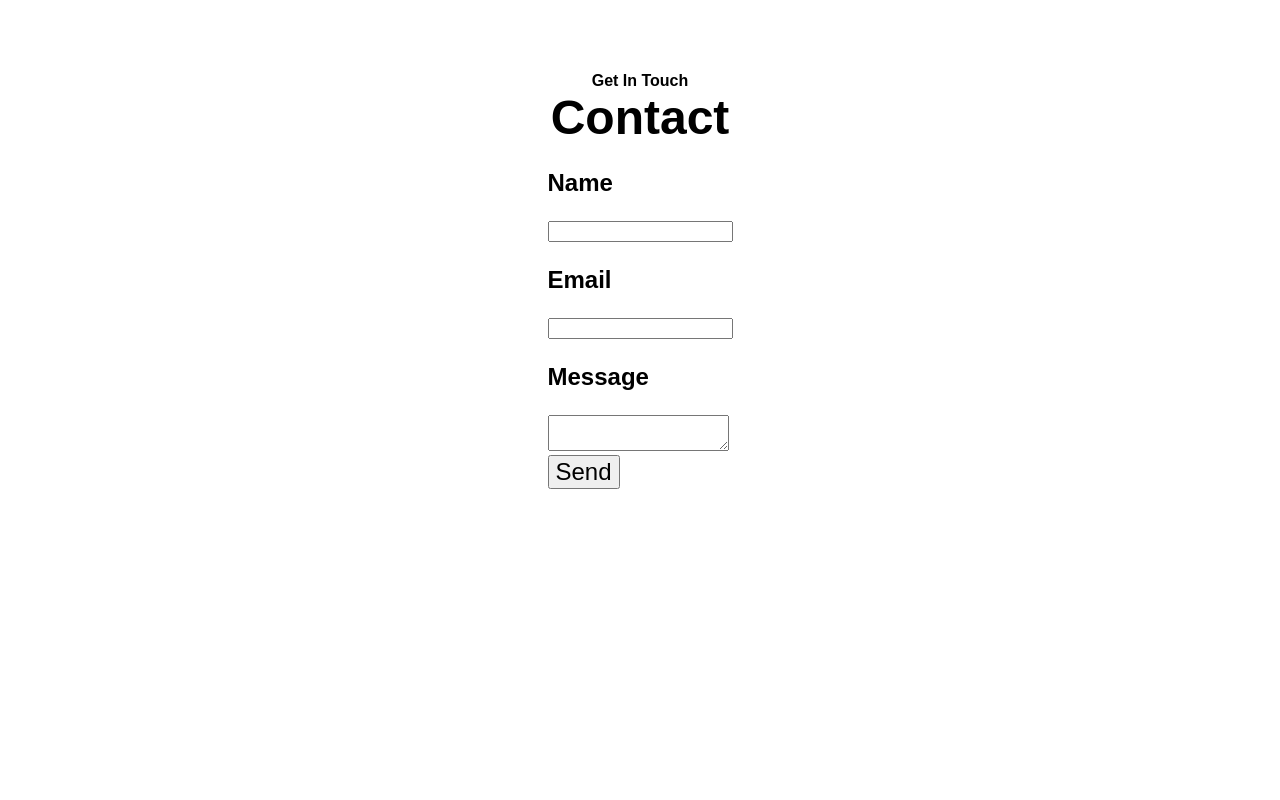
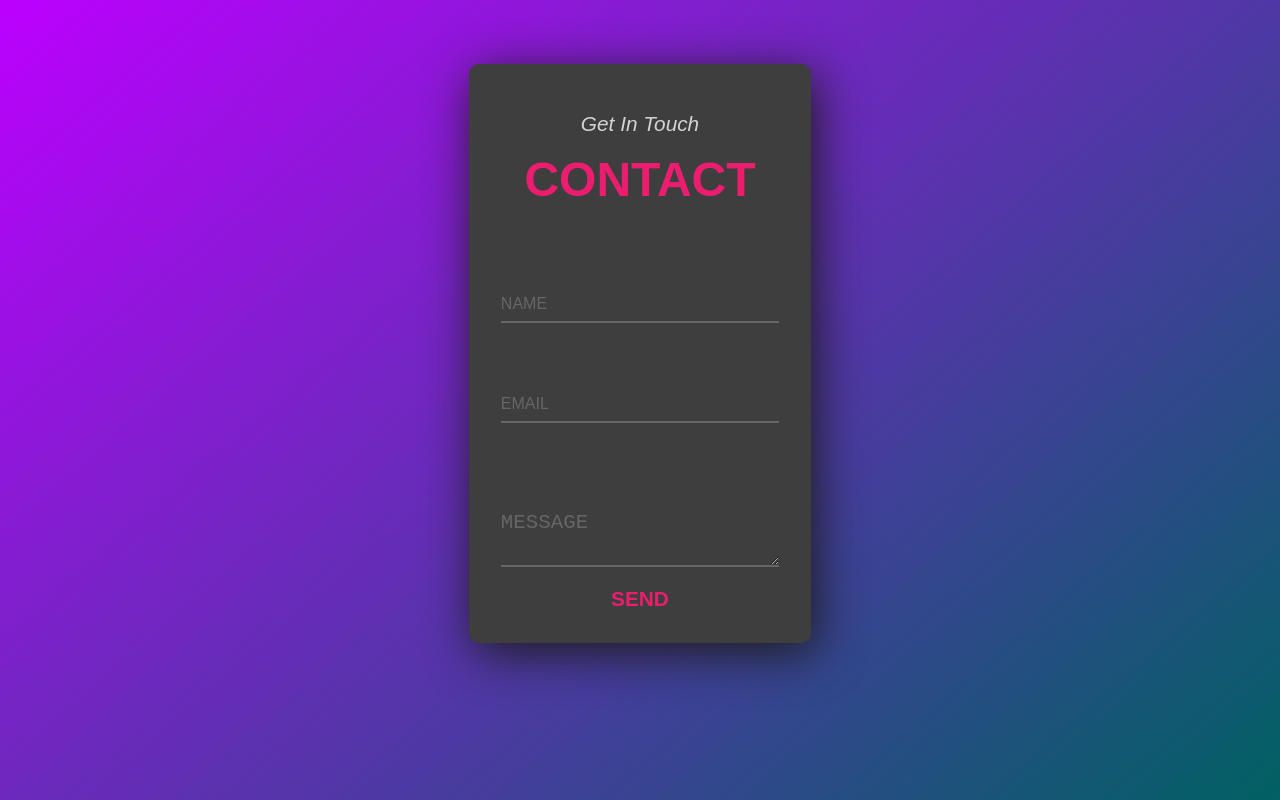
Before and after one commit to andrewjsalas/react-contact-form, a React (Create React App) app: page / in a window 1280 px wide. Built offline with nearby package versions, Linux system fonts and the light colour scheme.

Commit message:
Finish Form Styling

```diff
--- a/src/App.css
+++ b/src/App.css
@@ -1,2 +1,8 @@
 @import url('https://fonts.googleapis.com/css2?family=Mukta&display=swap');
 /* Mukta */
+
+@import url('https://fonts.googleapis.com/css2?family=Roboto+Condensed&display=swap');
+/* Roboto Condensed */
+
+@import url('https://fonts.googleapis.com/css2?family=Fira+Sans+Condensed&display=swap');
+/* Fira Sans Condensed */
--- a/src/App.js
+++ b/src/App.js
@@ -1,6 +1,7 @@
 import { useState,useRef } from "react";
 import styled from "styled-components";
 import emailjs from '@emailjs/browser'
+import CreateGlobalStyle from "./createGlobalStyle";
 
 function App() {
   const [name, setName] = useState('')
@@ -30,45 +31,50 @@ function App() {
 
   return (
     <PageContainer>
-      <PageSubHeader>Get In Touch</PageSubHeader>
-      <PageHeader>Contact</PageHeader>
+    <CreateGlobalStyle />
 
         <Form ref={form} onSubmit={sendEmail}>
+          <PageSubHeader>Get In Touch</PageSubHeader>
+          <PageHeader>Contact</PageHeader>
           {/* Name */}
           <FormGroup>
-            <Label htmlFor='name'>Name</Label>
+            {/* <Label htmlFor='name'>Name</Label>         */}
             <Input
               type='text'
               name='user_name'
               value={name}
               onChange={(e) => setName(e.target.value)}
               required
+              placeholder='Name'
             />
           </FormGroup>
 
           {/* Email */}
           <FormGroup>
-            <Label htmlFor='email'>Email</Label>
+            {/* <Label htmlFor='email'>Email</Label> */}
             <Input
               type='email'
               email='email'
               value={email}
               onChange={(e) => setEmail(e.target.value)}
               required
+              placeholder='Email'
             />
           </FormGroup>
 
           {/* Message */}
           <FormGroup>
-            <Label htmlFor='text-area'>Message</Label>
+            {/* <Label htmlFor='text-area'>Message</Label> */}
             <TextArea
               type='text'
               message='message'
               value={message}
               onChange={(e) => setMessage(e.target.value)}
               required
+              placeholder='Message'
             />
           </FormGroup>
+
           <Button
             type='submit'
             value='send'
@@ -84,48 +90,110 @@ const PageContainer = styled.div`
   display: flex;
   flex-direction: column;
   justify-content: center;
-  font-family: 'Mukta', sans-serif;
+  color: lightgray;
+  padding: 4rem;
+  font-family: 'Montserrat', sans-serif;
 `
 
 const PageHeader = styled.h1`
   text-align: center;
-  margin: 0rem;
   font-size: 3rem;
+  text-transform: uppercase;
+  margin-bottom: 3rem;
+  color: #ea1d6f;
 `
 
 const PageSubHeader = styled.h4`
   text-align: center;
-  margin: 0;
-  margin-top: 4rem;
+  margin: 1rem 5rem;
+  color: lightgray;
+  font-size: 1.3rem;
+  font-weight: 300;
+  font-style: italic;
 `
 
 const Form = styled.form`
+  display: flex;
+  flex-direction: column;
   margin: 0 auto;
-
+  padding: 2rem;
+  background-color: #3e3e3e;
+  border-radius: 10px;
+  box-shadow: 5px 10px 48px #1c1c1c;
 `
 
 const FormGroup = styled.div`
-
+  margin: 2rem 0;
 `
 
 const Label = styled.h3`
   display: flex;
   flex-direction: column;
   font-size: 1.5rem;
+  margin: 0.2rem 0;
 `
 
 const Input = styled.input`
   display: flex;
   flex-direction: column;
+  width: 100%;
+  padding: 0.5rem 0;
+  border: none;
+  border-bottom: 2px solid #666;
+  font-size: 1rem;
+  background: none;
+  text-transform: uppercase;
+  color: white;
+
+  &::placeholder {
+    color: #666;
+  }
+
+  &:focus {
+    border: none;
+    outline-width: 0;
+    border-bottom: 2px solid white;
+    letter-spacing: 0;
+  }
 `
 
 const TextArea = styled.textarea`
+  width: 100%;
+  padding: 0.5rem 0;
+  margin-top: 1rem;
+  border: none;
+  border-bottom: 2px solid #666;
+  background: none;
+  font-size: 1.3rem;
+  text-transform: uppercase;
+  color: white;
 
+  &::placeholder {
+    color: #666;
+  }
+
+  &:focus {
+    border: none;
+    outline-width: none;
+    border-bottom-color: 2px solid white;
+    letter-spacing: 0;
+  }
 `
 
 const Button = styled.button`
-  font-size: 1.5rem;
+  font-size: 1.3rem;
+  margin-top: -1rem;
+  background: none;
+  border: none;
+  color: #ea1d6f;
+  text-transform: uppercase;
+  cursor: pointer;
+  transition: 0.2s ease;
+  font-weight: 600;
 
+  &:hover {
+    opacity: 70%;
+  }
 `
 
 export default App;
--- /dev/null
+++ b/src/createGlobalStyle.jsx
@@ -0,0 +1,20 @@
+import { createGlobalStyle } from "styled-components";
+
+export default createGlobalStyle`
+
+* {
+  margin: 0;
+  padding: 0;
+  box-sizing: border-box;
+}
+
+body {
+  background: rgb(0,97,99);
+  background: linear-gradient(319deg, rgba(0,97,99,1) 0%, rgba(188,0,255,1) 100%);
+  background-size: cover;
+  background-repeat: no-repeat;
+  overflow: none;
+  height: 100vh;
+  color: white;
+}
+`
```
